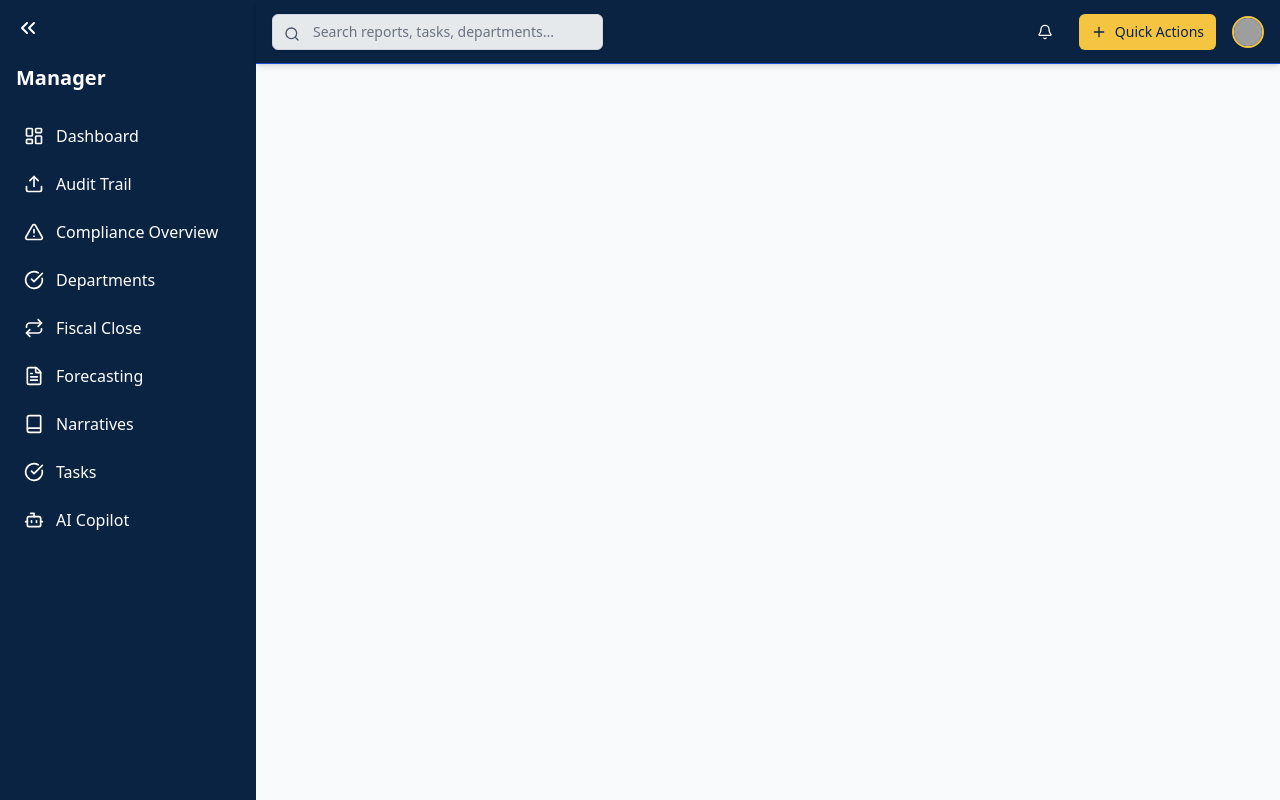
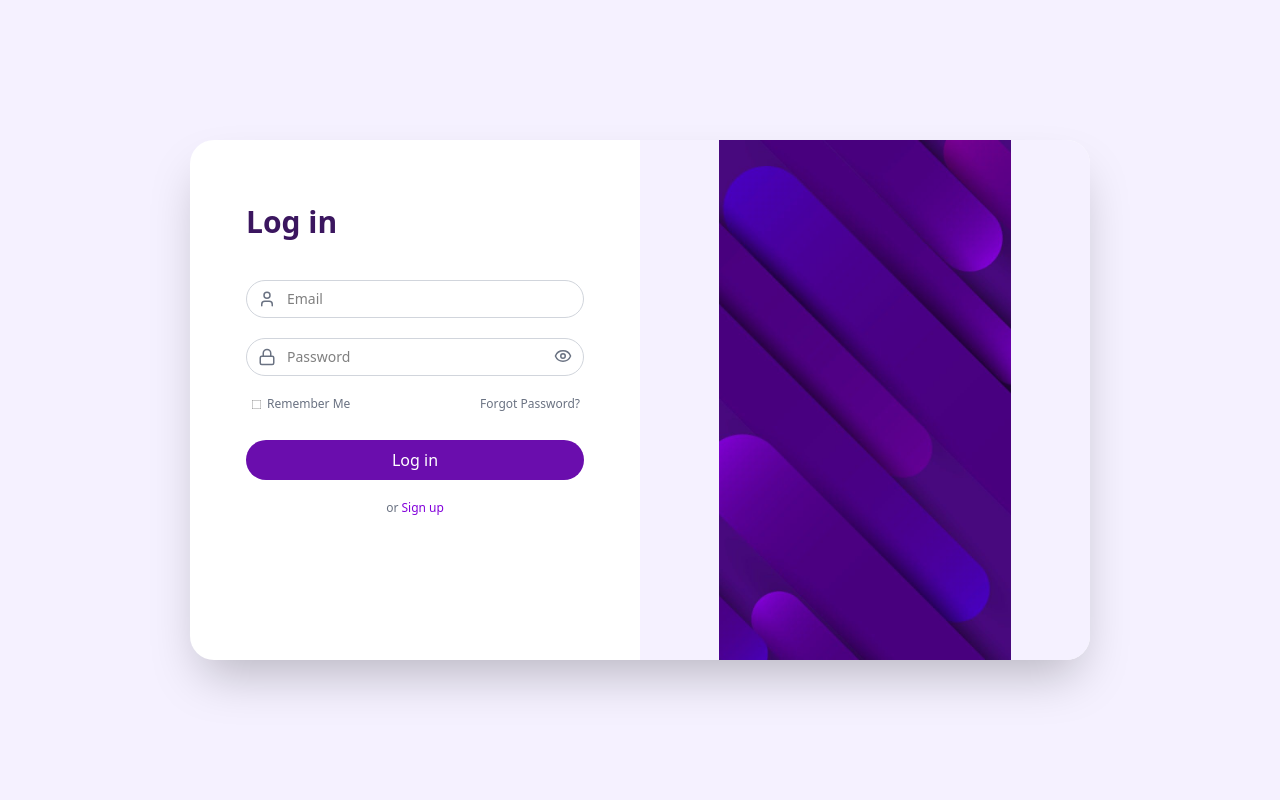
Before and after one commit to AyeshaAnsari-18/FinSight-AI, a React (Vite) app in the folder client/: page /login in a window 1280 px wide. Built offline with nearby package versions, Linux system fonts and the light colour scheme; no server answers; grey boxes are pictures that could not be loaded.

Commit message:
login done

```diff
--- a/client/src/App.tsx
+++ b/client/src/App.tsx
@@ -1,3 +1,4 @@
+{/*}
 import { BrowserRouter, Routes, Route } from "react-router-dom";
 import AccountantLayout from "./roles/Accountant/layout/AccountantLayout";
 import AccountantRoutes from "./roles/Accountant/routes/AccountantRoutes";
@@ -27,6 +28,7 @@ function App() {
       <Routes>
 
         {/* ACCOUNTANT */}
+        {/*}
         {isAccountant(role) && (
           <Route path="/*" element={<AccountantLayout />}>
             <Route path="accountant/*" element={<AccountantRoutes />} />
@@ -34,6 +36,7 @@ function App() {
         )}
 
         {/* AUDITOR */}
+        {/*}
         {isAuditor(role) && (
           <Route path="/*" element={<AuditorLayout />}>
             <Route path="auditor/*" element={<AuditorRoutes />} />
@@ -41,6 +44,7 @@ function App() {
         )}
 
         {/* COMPLIANCE */}
+        {/*}
         {isCompliance(role) && (
           <Route path="/*" element={<ComplianceLayout />}>
             <Route path="compliance/*" element={<ComplianceRoutes />} />
@@ -48,6 +52,7 @@ function App() {
         )}
 
         {/* MANAGER */}
+        {/*}
         {isManager(role) && (
           <Route path="/*" element={<ManagerLayout />}>
             <Route path="manager/*" element={<ManagerRoutes />} />
@@ -60,3 +65,52 @@ function App() {
 }
 
 export default App;
+*/}
+
+import { BrowserRouter as Router, Routes, Route, Navigate } from "react-router-dom";
+
+import Login from "./Pages/login/Page";
+
+import AccountantLayout from "./roles/Accountant/layout/AccountantLayout";
+import ManagerLayout from "./roles/Manager/layout/ManagerLayout";
+import AuditorLayout from "./roles/Auditor/layout/AuditorLayout";
+import ComplianceLayout from "./roles/Compliance/layout/ComplianceLayout";
+
+const App = () => {
+  const roleId = parseInt(localStorage.getItem("role_id") || "0");
+
+  // Map role_id to route path
+  const rolePathMap: Record<number, string> = {
+    1: "accountant",
+    2: "manager",
+    3: "auditor",
+    4: "compliance",
+  };
+
+  const path = rolePathMap[roleId] || "";
+
+  return (
+    <Router>
+      <Routes>
+        {/* Login */}
+        <Route path="/login" element={<Login />} />
+
+        {/* Root redirection based on role_id */}
+        <Route
+          path="/"
+          element={
+            path ? <Navigate to={`/${path}`} /> : <Navigate to="/login" />
+          }
+        />
+
+        {/* FULL ROLE LAYOUTS */}
+        <Route path="/accountant/*" element={<AccountantLayout />} />
+        <Route path="/manager/*" element={<ManagerLayout />} />
+        <Route path="/auditor/*" element={<AuditorLayout />} />
+        <Route path="/compliance/*" element={<ComplianceLayout />} />
+      </Routes>
+    </Router>
+  );
+};
+
+export default App;
--- /dev/null
+++ b/client/src/Pages/login/Page.tsx
@@ -0,0 +1,155 @@
+import { useState } from "react";
+import { supabase } from "../../lib/supabaseClient";
+import { useNavigate } from "react-router-dom";
+import { Eye, EyeOff, User, Lock } from "lucide-react";
+
+export default function Login() {
+  const navigate = useNavigate();
+
+  const [email, setEmail] = useState("");
+  const [password, setPassword] = useState("");
+  const [showPassword, setShowPassword] = useState(false);
+  const [error, setError] = useState("");
+
+  const handleLogin = async (e: any) => {
+    e.preventDefault();
+    setError("");
+
+    // 🔐 Authenticate user
+    const { data: userData, error: loginError } =
+      await supabase.auth.signInWithPassword({
+        email,
+        password,
+      });
+
+    if (loginError || !userData?.user) {
+      setError(loginError?.message || "Login failed");
+      return;
+    }
+
+    const user = userData.user;
+
+    // 👤 Fetch user's role_id from user_profiles using id = auth.users.id
+    const { data: profile, error: profileError } = await supabase
+      .from("user_profiles")
+      .select("role_id")
+      .eq("id", user.id)
+      .single();
+
+    if (profileError || !profile) {
+      console.error(profileError);
+      setError("Error fetching user profile");
+      return;
+    }
+
+    const roleId = profile.role_id;
+
+    if (!roleId) {
+      setError("Role is missing for this user");
+      return;
+    }
+
+    // 🚀 Redirect based on role_id
+    // You can map role_id to role names if you want readable paths
+    switch (roleId) {
+      case 1: // manager
+        localStorage.setItem("role", "manager");
+        navigate("/manager");
+        break;
+      case 2: // accountant
+        localStorage.setItem("role", "accountant");
+        navigate("/accountant");
+        break;
+      case 3: // auditor
+        localStorage.setItem("role", "auditor");
+        navigate("/auditor");
+        break;
+      case 4: // compliance
+        localStorage.setItem("role", "compliance");
+        navigate("/compliance");
+        break;
+      default:
+        setError("Invalid role assigned to user");
+        break;
+    }
+  };
+
+  return (
+    <div className="min-h-screen flex items-center justify-center bg-[#f5f1ff]">
+      <div className="w-[900px] h-[520px] bg-white shadow-2xl rounded-3xl flex overflow-hidden">
+
+        {/* LEFT SECTION */}
+        <div className="w-1/2 px-14 py-16 flex flex-col">
+          <h2 className="text-3xl font-bold text-[#3b165f] mb-10">Log in</h2>
+
+          {error && <p className="text-red-500 mb-4 text-sm">{error}</p>}
+
+          <form onSubmit={handleLogin} className="flex flex-col gap-5">
+
+            {/* Email */}
+            <div className="relative">
+              <User className="absolute left-3 top-2.5 text-gray-500" size={18} />
+              <input
+                className="w-full border border-gray-300 rounded-full py-2 pl-10 pr-4 text-sm focus:outline-purple-600"
+                placeholder="Email"
+                type="email"
+                required
+                onChange={(e) => setEmail(e.target.value)}
+              />
+            </div>
+
+            {/* Password */}
+            <div className="relative">
+              <Lock className="absolute left-3 top-2.5 text-gray-500" size={18} />
+              <input
+                className="w-full border border-gray-300 rounded-full py-2 pl-10 pr-10 text-sm focus:outline-purple-600"
+                placeholder="Password"
+                type={showPassword ? "text" : "password"}
+                required
+                onChange={(e) => setPassword(e.target.value)}
+              />
+              <button
+                type="button"
+                className="absolute right-3 top-[9px] text-gray-500"
+                onClick={() => setShowPassword(!showPassword)}
+              >
+                {showPassword ? <EyeOff size={18} /> : <Eye size={18} />}
+              </button>
+            </div>
+
+            {/* Remember + Forgot */}
+            <div className="flex justify-between text-xs text-gray-500 px-1">
+              <label className="flex items-center gap-1">
+                <input type="checkbox" className="scale-75" /> Remember Me
+              </label>
+              <button type="button" className="hover:text-purple-600">
+                Forgot Password?
+              </button>
+            </div>
+
+            {/* Login Button */}
+            <button
+              type="submit"
+              className="bg-[#6a0dad] hover:bg-[#580aaf] text-white py-2 rounded-full mt-2 transition"
+            >
+              Log in
+            </button>
+
+            <p className="text-xs text-center text-gray-500">
+              or <span className="text-purple-700 cursor-pointer">Sign up</span>
+            </p>
+          </form>
+        </div>
+
+        {/* RIGHT IMAGE */}
+        <div className="w-1/2 bg-[#f5f1ff] flex items-center justify-center">
+          <img
+            src="/Login/login-image.jpg"
+            alt="login"
+            className="object-contain w-full h-full"
+          />
+        </div>
+      </div>
+    </div>
+  );
+}
```
Also changed, not shown: client/public/Login/login-image.jpg (added), 1 other file (tests, documents, lock files or other folders).
